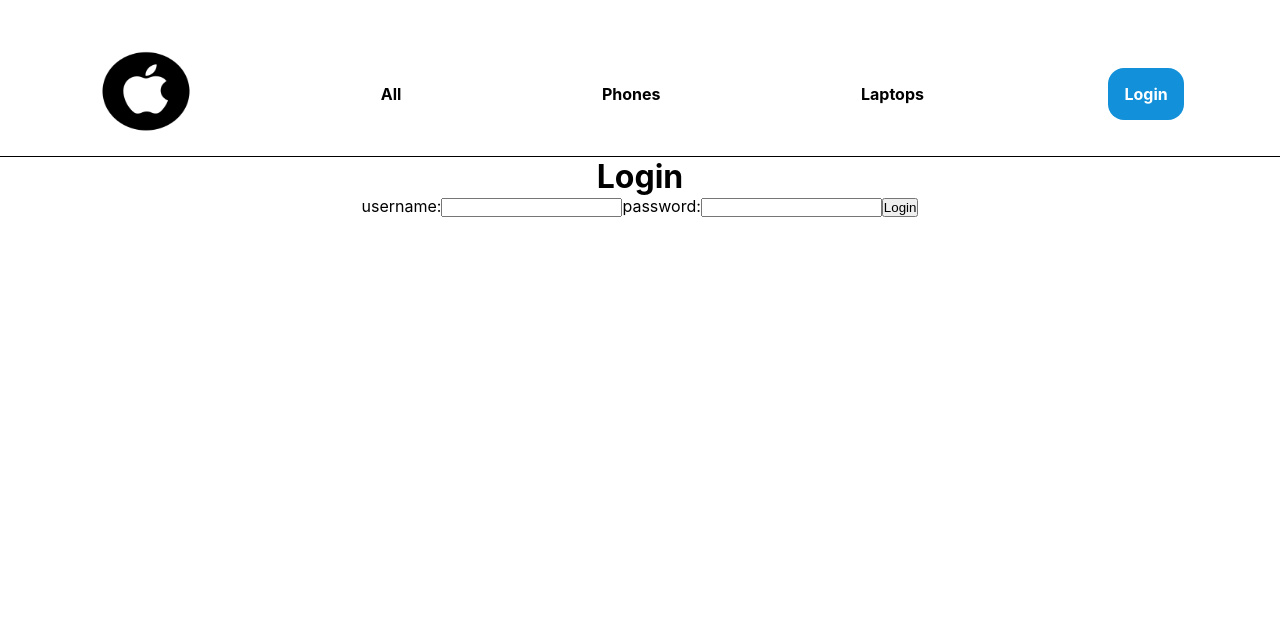
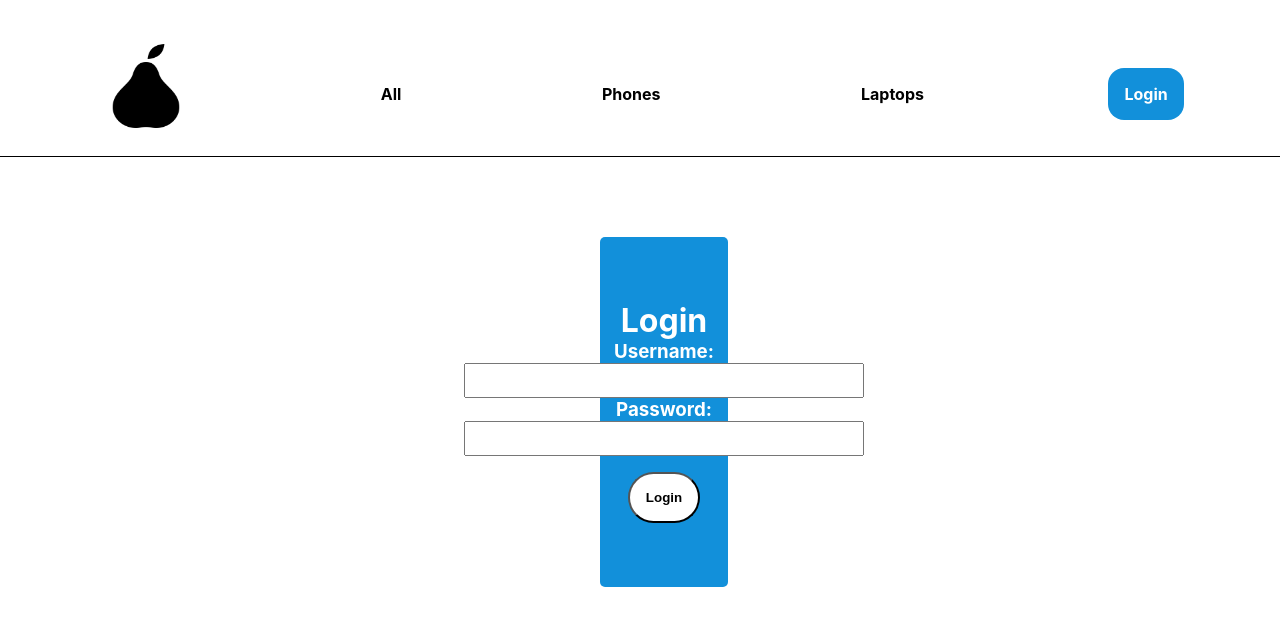
Before and after one commit to Matrotus/Primer-Proyecto-React-Fraga-Mateo, a React (Create React App) app: page /login in a window 1280 px wide. Shown: the top 626 px of the page. Built offline with nearby package versions, Linux system fonts and the light colour scheme.

Commit message:
intentando hacer el deployment en vercel

```diff
--- a/src/App.css
+++ b/src/App.css
@@ -41,8 +41,7 @@
   display: flex;
   align-items: center;
   justify-content: center;
-
-  margin-top: 3rem;
+  margin-top: 4rem;
   margin-inline: 700px;
 
 }
--- a/src/components/Cart/Cart.js
+++ b/src/components/Cart/Cart.js
@@ -8,28 +8,32 @@ import { Link } from "react-router-dom"
 const Cart = () => {
     const { cart, getTotal, removeItem } = useContext(CartContext)
     const total = getTotal()
+
     return (
+
         <div>
             {
                 cart.map(product => {
+
+
                     return(
 
                         <div key={product.id} className="CardProduct">
-
-                            <img className="imgProductoCarrito" src = {product.img}/>
+                            <img className="imgProductoCarrito" src = {console.log(product.img)}/>
                             <h2>{product.name}</h2>
                             <h2> ${product.price}</h2>
                             <h2>Quantity: {product.quantity}</h2>
                             <h2>Subtotal: {product.price * product.quantity}</h2>
                             <button className="btn-delete" onClick={()=> removeItem(product.id)}>X</button>
                         </div>
+
                     )
+
             })
         } <div  className="finalizar-compra">
             <h1>Total: ${total}</h1>
             <Link className="btn-finalizar-compra" to ='/checkout'>Finalizar compra</Link>
             </div>
-
         </div>
     )
 }
--- a/src/components/Cart/cart.css
+++ b/src/components/Cart/cart.css
@@ -3,7 +3,6 @@
     gap: 4rem;
     padding: 4rem;
     justify-content: center;
-    border: 1px;
 }
 
 
--- /dev/null
+++ b/src/components/Login/Login.css
@@ -0,0 +1,36 @@
+.form-login {
+    display: flex;
+    flex-direction: column;
+    background-color: rgb(18, 144, 218);
+    justify-content: center;
+    align-items: center;
+    margin-inline: 600px;
+    padding: 4rem;
+    margin-top: 5rem;
+    border-radius: 5px;
+    color: white;
+    font-weight: bold;
+}
+
+.title-login {
+    display: flex;
+    justify-content: center;
+    align-items: center;
+}
+.id-login {
+    display: flex;
+}
+.btn-login {
+    display: flex;
+    align-content: center;
+    padding: 1rem;
+    background-color: rgb(255, 255, 255);
+    border-radius: 40px;
+    margin-top: 1rem;
+    font-weight: bolder;
+
+}
+.input-login {
+    padding: .5rem;
+    width: 400px;
+}
--- a/src/components/Login/Login.js
+++ b/src/components/Login/Login.js
@@ -1,6 +1,6 @@
 import { useState, useContext } from "react"
 import { AuthContext } from "../../context/AuthContext"
-
+import '../Login/Login.css'
 
 
 const Login = () => {
@@ -28,13 +28,14 @@ const Login = () => {
 
     return (
         <div>
-            <h1>Login</h1>
-            <form onSubmit = {handleSubmit}>
-                username:
-                <input value={username} onChange ={(e) => setUserName(e.target.value)}/>
-                password:
-                <input value={password} onChange ={(e) => setPassword(e.target.value)}/>
-                <button type="submit">Login</button>
+
+            <form className="form-login" onSubmit = {handleSubmit}>
+                <h1 className="title-login">Login</h1>
+                <h3 className="id-login">Username:</h3>
+                <input className="input-login" value={username} onChange ={(e) => setUserName(e.target.value)}/>
+                <h3 className="id-login">Password:</h3>
+                <input  className="input-login" value={password} onChange ={(e) => setPassword(e.target.value)}/>
+                <button className="btn-login" type="submit">Login</button>
             </form>
         </div>
     )
--- a/src/components/Navbar/Navbar.css
+++ b/src/components/Navbar/Navbar.css
@@ -46,15 +46,15 @@ a {
 }
 .BotonActive {
     color: rgb(255, 255, 255);
-    background-color: rgb(0, 0, 0);
+    background-color: rgb(18, 144, 218);
     border-radius: 20px;
     font-size: 1rem;
     font-weight: bold;
     padding: 1rem;
 }
 .boton:hover{
-    background-color: white;
-    color: #000;
+    background-color: rgb(18, 144, 218);
+    color: white;
     text-decoration: underline;
 }
 
--- a/src/components/Navbar/Navbar.js
+++ b/src/components/Navbar/Navbar.js
@@ -12,7 +12,7 @@ const Navbar = () => {
 
     return(
         <nav className = 'navbar'>
-            <img className='logo' src={"../images/Apple.png"}></img>
+            <img className='logo' src={"../images/logo.png"}></img>
             <NavLink to= '/' className={({isActive}) => isActive ? 'BotonActive' : 'boton'} >All</NavLink>
             <NavLink to= '/category/celular' className={({isActive}) => isActive ? 'BotonActive' : 'boton'} >Phones</NavLink>
             <NavLink to= '/category/laptop' className={({isActive}) => isActive ? 'BotonActive' : 'boton'} >Laptops</NavLink>
--- /dev/null
+++ b/src/components/itemListContainer/ItemListContainer.css
@@ -0,0 +1,10 @@
+.listado-productos {
+    display: flex;
+    flex-direction: column;
+    align-items: center;
+    justify-content: center;
+}
+.title-listado {
+    display: flex;
+    flex-direction: column;
+}
--- a/src/components/itemListContainer/ItemListContainer.js
+++ b/src/components/itemListContainer/ItemListContainer.js
@@ -3,6 +3,7 @@ import ItemList from "../ItemList/ItemList"
 import { useParams } from "react-router-dom"
 import { getDocs, collection, query, where, orderBy } from "firebase/firestore"
 import { db } from "../../services/firebase/firebaseConfig"
+import '../itemListContainer/ItemListContainer.css'
 const ItemListContainer = () => {
         const [products,setProducts] = useState ([])
         const [loading, setLoading] = useState(true)
@@ -40,9 +41,9 @@ const ItemListContainer = () => {
         }
 
         return (
-                <div>
-                        <h1 className="title-list">Listado de productos</h1>
-                        <ItemList products={products} />
+                <div className="listado-productos">
+                        <h1 className="title-listado">Listado de productos</h1>
+                        <ItemList className = "title-list" products={products} />
 
                 </div>
         )
```
Also changed, not shown: public/images/logo.png (added).
